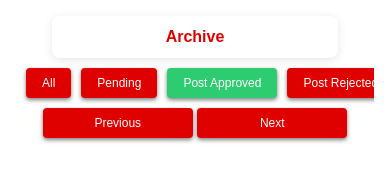
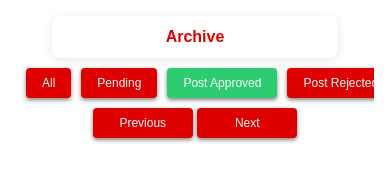
Before and after one commit to 5alil-7athroubi/dinar-to, a plain HTML site: page frontend/archive.html in a window 390 px wide. Drawn offline with Linux system fonts and the light colour scheme; no server answers.

Commit message:
Updated feature X or fixed bug Y

```diff
--- a/frontend/css/styles.css
+++ b/frontend/css/styles.css
@@ -625,4 +625,10 @@ form#mediatorForm button[type="submit"] {
     button[onclick*="openTransferForm"]{
          width: 100%;
     }
+    button#nextPage{
+        width: 100px;
+    }
+    button#prevPage{
+        width: 100px;
+    }
 }
```
